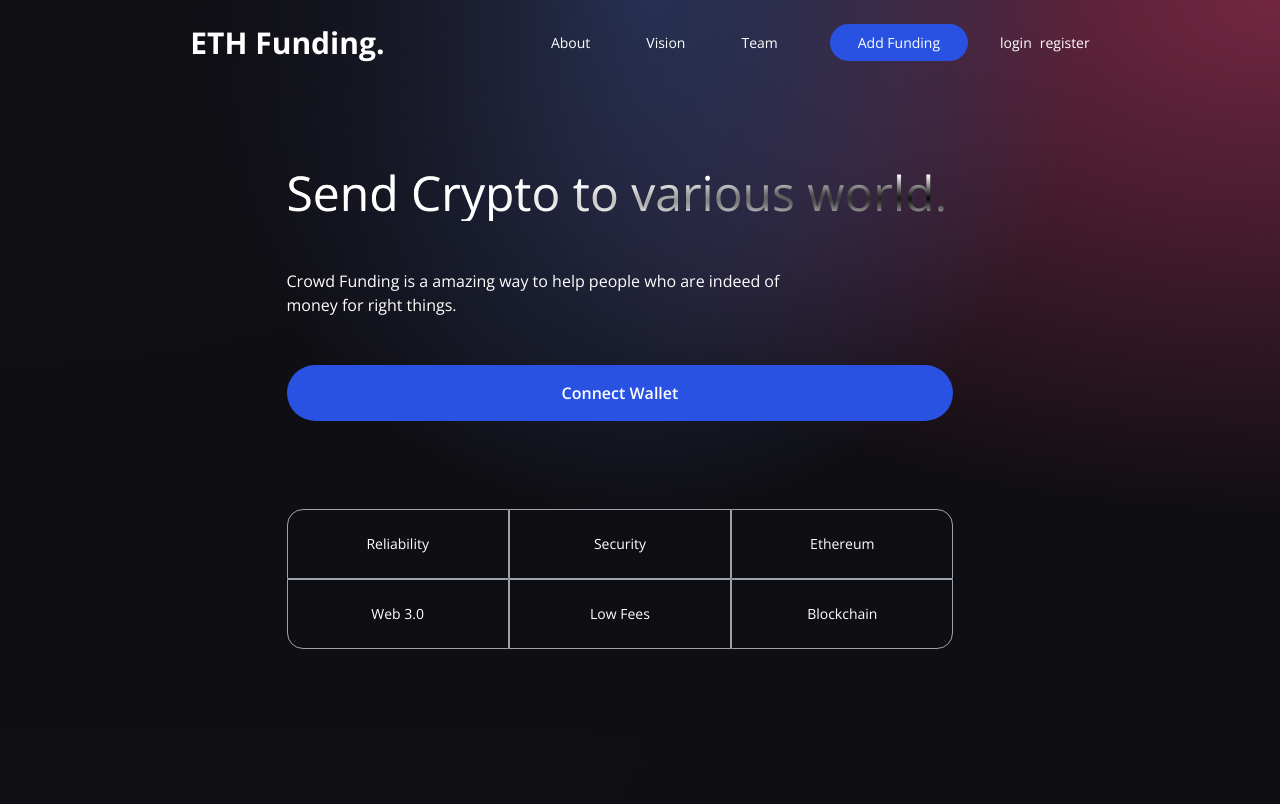
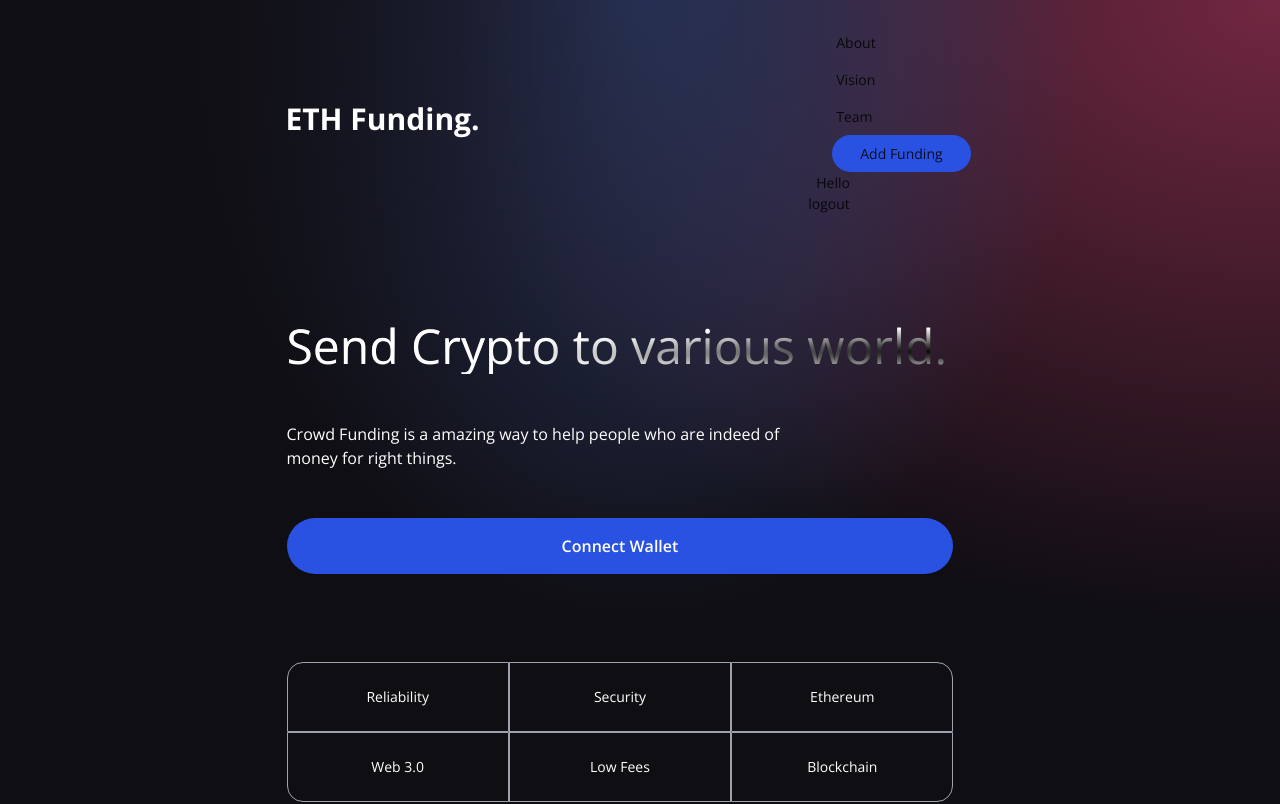
Before and after one commit to Shubhamsagar07/Eth_Funding, a React (Vite) app in the folder client/: page / in a window 1280 px wide. Shown: the top 804 px of the page. Built offline with nearby package versions, Linux system fonts and the light colour scheme.

Commit message:
fixed dual navbar

```diff
--- a/client/src/components/Navbar/Navbar.jsx
+++ b/client/src/components/Navbar/Navbar.jsx
@@ -18,10 +18,11 @@ const Navbar = (user) => {
         {/* <img src={logo} alt="logo" className="w-32 cursor-pointer" /> */}
         <h1 className="text-white text-3xl font-bold">ETH Funding.</h1>
       </div>
-      <ul className="text-white md:flex hidden list-none flex-row justify-between items-center flex-initial">
-        {/* {["About Us", "Team", "Vision"].map((item, index) => (
-          <NavBarItem key={item + index} title={item} />
-        ))} */}
+      <ul>
+        {/* <ul className="text-white md:flex hidden list-none flex-row justify-between items-center flex-initial">
+            {["About Us", "Team", "Vision"].map((item, index) => (
+              <NavBarItem key={item + index} title={item} />
+            ))} */}
         {/* <li className={`mx-4 cursor-pointer`}> <Link to="/tools">Tool</Link> </li> */}
         <li className="py-2 px-7 cursor-pointer">
           <Link to="/about">About</Link>
@@ -36,11 +37,11 @@ const Navbar = (user) => {
           <Link to="/addFunding">Add Funding</Link>
         </li>
         <div className="px-2">
-          <Link to="/login">login</Link>
+          <p>Hello {user.user.name}</p>
         </div>
         <div>
-          <Link to="/register">register</Link>
-        </div>{" "}
+          <Link to="/">logout</Link>
+        </div>
       </ul>
       <div className="flex relative">
         {!toggleMenu && (
@@ -60,7 +61,7 @@ const Navbar = (user) => {
         {toggleMenu && (
           <ul
             className="z-10 fixed -top-0 -right-2 p-3 w-[70vw] h-screen shadow-2xl md:hidden list-none
-            flex flex-col justify-start items-end rounded-md blue-glassmorphism text-white animate-slide-in"
+          flex flex-col justify-start items-end rounded-md blue-glassmorphism text-white animate-slide-in"
           >
             <li className="text-xl w-full my-2">
               <AiOutlineClose onClick={() => setToggleMenu(false)} />
```
